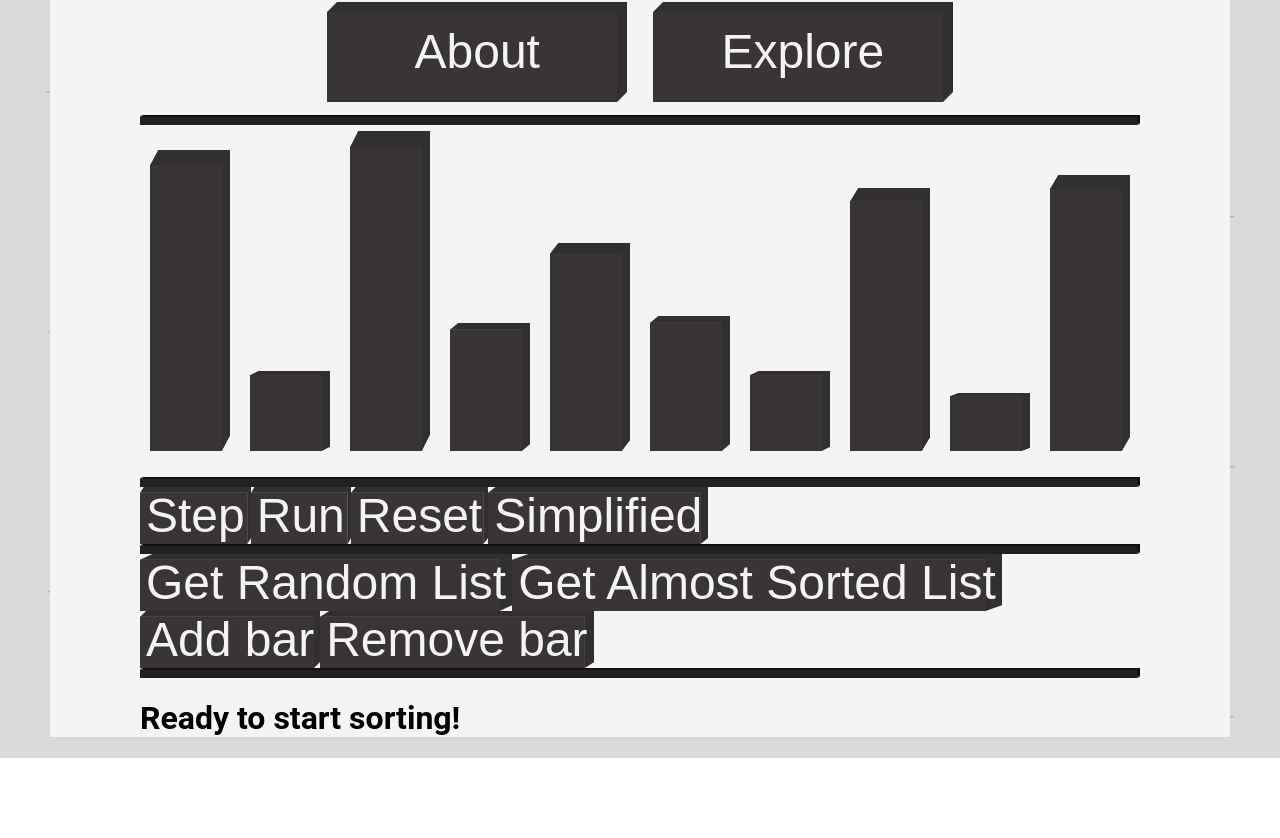
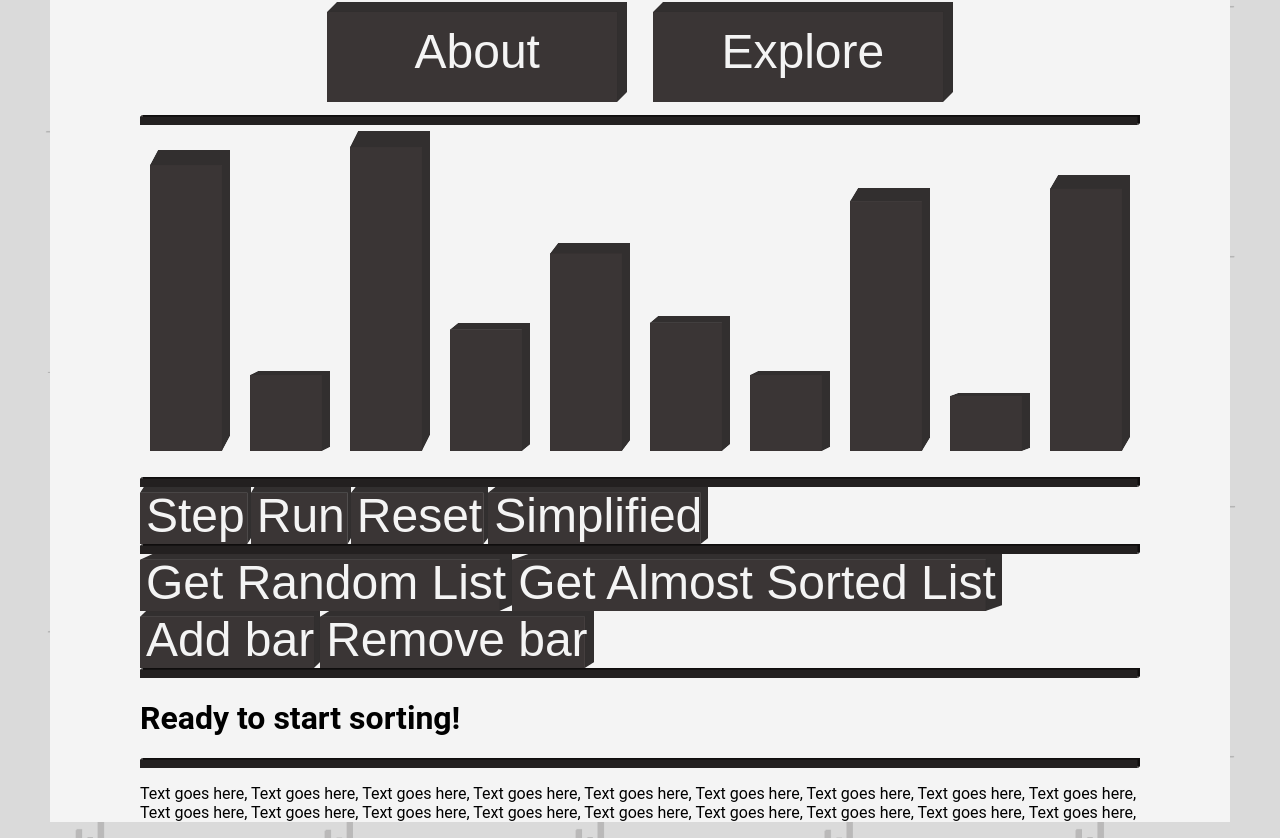
Before and after one commit to OtavioPiza/algorithm-visualizer, a React (Create React App) app: page / in a window 1280 px wide. Shown: the part 761-1599 px from the top of the page. Before the commit the page ends 1519 px from the top, so only its background shows below. Built offline with nearby package versions, Linux system fonts and the light colour scheme.

Commit message:
Commenting

```diff
--- a/src/algorithms/BubbleSort.js
+++ b/src/algorithms/BubbleSort.js
@@ -39,14 +39,13 @@ const sort = (status, bars) => {
             status.analyzedBarsIndex.map(bar => bar + 1)
     )
 
-    const getIsSorted = () => {
-        console.log(status.analyzedBarsIndex[1], status.upperbound, !status.switched);
-
-        return (
-            (status.upperbound === 0) ||
-            (status.analyzedBarsIndex[1] === status.upperbound - 1 && !status.switched)
-        )
-    }
+    /**
+     * Determines if the array is sorted
+     */
+    const getIsSorted = () => (
+        (status.upperbound === 0) ||
+        (status.analyzedBarsIndex[1] === status.upperbound - 1 && !status.switched)
+    )
 
     /**
      * Compares two bars
--- a/src/components/ArraySorter.js
+++ b/src/components/ArraySorter.js
@@ -167,18 +167,22 @@ const ArraySorter = (props) => {
                 {currentArray.map((bar, index) => (
                     <Bar key={index} id={index} size={bar.size} analyzed={bar.analyzed}
                         selected={bar.selected} eventHandler={handleSelectBar} sorted={bar.sorted}
-                        simplified={simplified} />
+                        simplified={arraySize > 15 || simplified} />
                 ))}
             </div>
 
+            <BottomBar />
+
             <div>
-                <BottomBar />
+
                 <Button text='Step' eventHandler={() => handleStep()} />
                 <Button text='Run' eventHandler={() => console.log("This feature was not yet implemented")} />
                 <Button text='Reset' eventHandler={() => handleReset()} />
                 <Button text={simplified ? "Normal" : "Simplified"} eventHandler={() => handleSimplified()} />
-                <BottomBar />
+
             </div>
+
+            <BottomBar />
 
             <div>
                 <Button text="Get Random List"
@@ -187,11 +191,23 @@ const ArraySorter = (props) => {
                     eventHandler={() => handleNewBarArray(arrayManager.getAlmostSortedList(arraySize))} />
                 <Button text="Add bar" eventHandler={() => handleAdd(true)} />
                 <Button text="Remove bar" eventHandler={() => handleAdd(false)} />
-                <BottomBar />
+
             </div>
+
+            <BottomBar />
 
             <div>
                 <h1>{status.algorithmStatus}</h1>
+            </div>
+
+            <BottomBar />
+
+            <div>
+                <p>
+                    Text goes here, Text goes here, Text goes here, Text goes here, Text goes here, Text goes here,
+                    Text goes here, Text goes here, Text goes here, Text goes here, Text goes here, Text goes here,
+                    Text goes here, Text goes here, Text goes here, Text goes here, Text goes here, Text goes here,
+                </p>
             </div>
         </div>
     )
```
